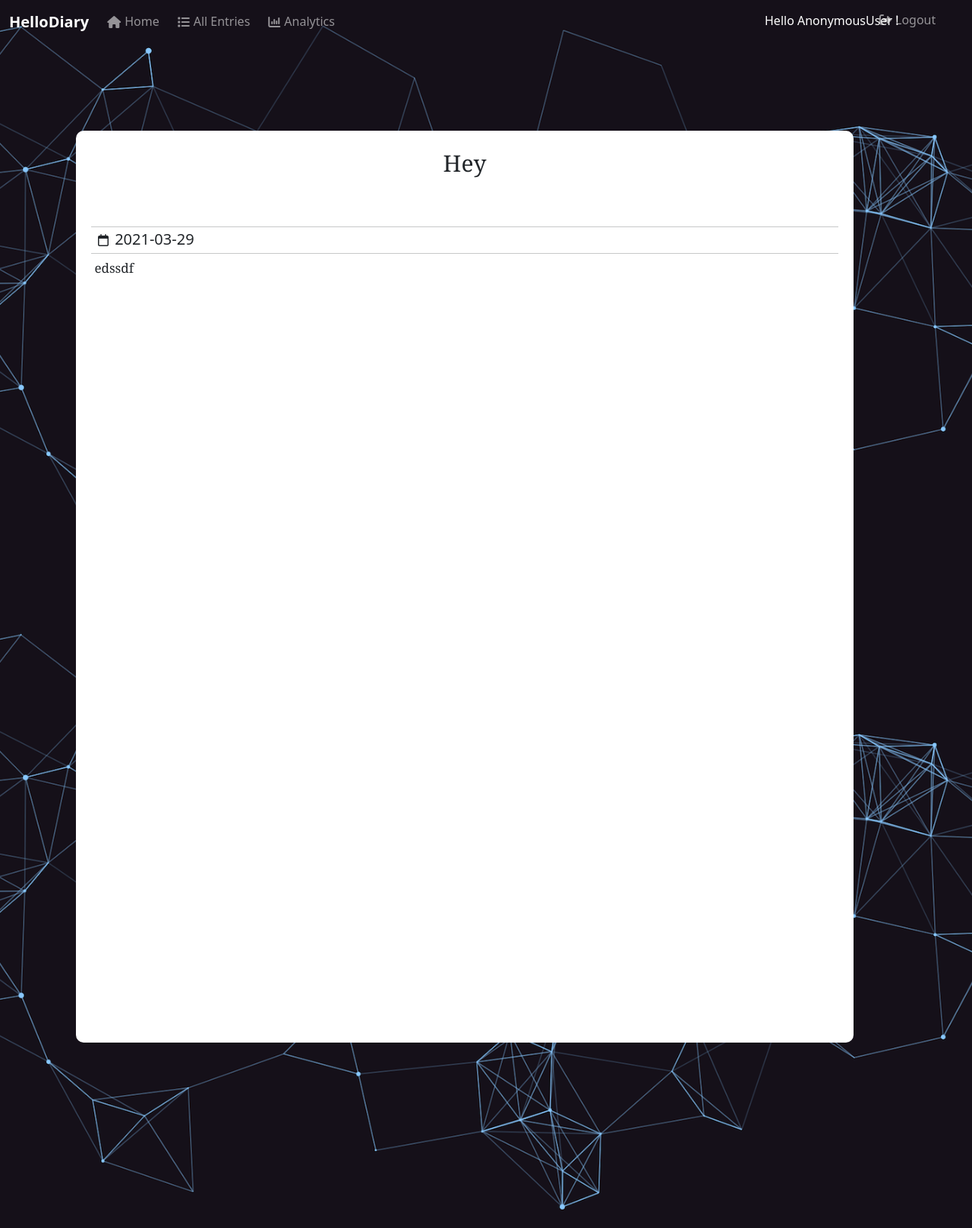
After one commit to KiranJ2000/hellodiary, a Django app: page /detail_view/1 in a window 1280 px wide. The commit adds this page. Shown: the top 1616 px of the page at 76% size. Run offline with Django 3.2, Linux system fonts and the light colour scheme; data comes from the database, SQL or seed files in the repository; both versions use the stored data as it was before the commit; some libraries are stand-ins or nearby versions.

Commit message:
created all entries and fixed some issues

```diff
--- a/hellodiary/diary/static/style/home.css
+++ b/hellodiary/diary/static/style/home.css
@@ -75,6 +75,11 @@
     width: 100%;
 }
 
+.main-heading {
+    padding-top: 0;
+    padding-bottom: 15px;
+}
+
 .main-link {
     outline: none;
     font-family: Open Sans, sans-serif;
@@ -106,6 +111,19 @@
     text-align: center;
 }
 
+.title-area-view {
+    width:100%;
+    height: 90px;
+    font-family: Georgia, 'Times New Roman', Times, serif;
+    font-size: 30px;
+    border: none;
+    resize: none;
+    text-align: center;
+    overflow-wrap: break-word;
+    overflow-y: auto;
+
+}
+
 .diary-outer {
     height: 100%;
 }
@@ -119,10 +137,54 @@
     border:none;
 }
 
+.diary-area-view {
+    width: 100%;
+    height: 1000px;
+    resize: none;
+    font-family: Georgia, 'Times New Roman', Times, serif;
+    font-size: 17px;
+    border:none;
+    overflow-y: auto;
+    overflow-wrap: break-word;
+    white-space: pre-wrap;
+}
+
+.home-outer {
+    display: flex;
+    align-items: center;
+}
+
+.home-icon {
+    margin-right: 5px;
+    margin-bottom: 15px;
+}
+
+.entries-outer {
+    display: flex;
+    align-items: center;
+    margin: 0 8px 0 8px;
+}
+
+.entries-icon {
+    margin-right: 5px;
+    margin-bottom: 15px;
+}
+
+.analytics-outer {
+    display: flex;
+    align-items: center;
+}
+
+.analytics-icon {
+    margin-right: 5px;
+    margin-bottom: 15px;
+}
+
 .logout-outer {
     display: flex;
     align-items: center;
 }
+
 
 .icon {
     margin-right: 5px;
--- a/hellodiary/diary/templates/base.html
+++ b/hellodiary/diary/templates/base.html
@@ -19,13 +19,14 @@
     <style>
         body {
             background-image: url('{% static "images/2ndpic.png" %}');
+            background-repeat: no-repeat;
+            background-attachment: fixed;
             background-size: cover;
             margin-bottom: 600px;
             width: 100%;
             overflow-x: hidden;
 
         }
-
     </style>
 
     <title>{% block title %}{% endblock title %}</title>
@@ -38,7 +39,7 @@
     <div>
         <nav class="navbar navbar-expand-lg navbar-dark">
             <div class="container-fluid">
-                <a class="navbar-brand" href="{% url 'home' %}"><b>HelloDiary</b></a>
+                <a class="navbar-brand main-heading" href="{% url 'home' %}"><b>HelloDiary</b></a>
                 <button class="navbar-toggler" type="button" data-bs-toggle="collapse" data-bs-target="#navbarNav"
                     aria-controls="navbarNav" aria-expanded="false" aria-label="Toggle navigation">
                     <span class="navbar-toggler-icon"></span>
@@ -47,16 +48,30 @@
                     <ul class="navbar-nav">
                         <li class="nav-item">
                             <a class="nav-link {% block home-active %}{% endblock home-active %}" aria-current="page"
-                                href="{% url 'home' %}">Home</a>
+                                href="{% url 'home' %}">
+                                <div class="home-outer">
+                                    <i class="fa fa-home home-icon" aria-hidden="true"></i>
+                                    <p class="home-text"> Home </p>
+                                </div>
+                            </a>
                         </li>
                         <li class="nav-item">
                             <a class="nav-link {% block allentries-active %}{% endblock allentries-active %}"
-                                href="{% url 'all_entries' %}">All
-                                Entries</a>
+                                href="{% url 'all_entries' %}">
+                                <div class="entries-outer">
+                                    <i class="fa fa-list entries-icon" aria-hidden="true"></i>
+                                    <p class="entries-text"> All Entries </p>
+                                </div>
+                            </a>
                         </li>
                         <li class="nav-item">
                             <a class="nav-link {%block analytics-active%}{%endblock analytics-active%}"
-                                href="{% url 'analytics' %}">Analytics</a>
+                                href="{% url 'analytics' %}">
+                                <div class="analytics-outer">
+                                    <i class="fa fa-bar-chart analytics-icon" aria-hidden="true"></i>
+                                    <p class="analytics-text"> Analytics </p>
+                                </div>
+                            </a>
                         </li>
                         <l1 class="nav-item greet-user">
                             <p> Hello {{request.user}} !</p>
--- /dev/null
+++ b/hellodiary/diary/templates/detailview.html
@@ -0,0 +1,30 @@
+{% extends 'base.html' %}
+
+{% block body %}
+
+<div class="create-diary-outer">
+    <div style="margin-top:50px;">
+        <div class="title-outer">
+            <div class="title-outer-1">
+                <p class ="title-area-view"> {{object.title}} </p>
+            </div>
+            <hr style="margin: 0;">
+
+            <div>
+                <span style="display: inline-block; padding-left: 9px;">
+                    <i class="fa fa-calendar-o" aria-hidden="true"></i>
+                </span>
+                <span style="display: inline-block;">
+                    <h5 style="margin:0; padding: 4px;">{{object.date_created}}</h5>
+                </span>
+            </div>
+
+            <hr style="margin-top: 2px; margin-bottom: 6px;">
+            <div class="diary-outer">
+                <p class="diary-area-view"> {{object.diary_entry}} </p>
+            </div>
+        </div>
+    </div>
+</div>
+
+{% endblock body %}
--- a/hellodiary/diary/urls.py
+++ b/hellodiary/diary/urls.py
@@ -1,5 +1,6 @@
 from django.urls import path
 from . import views
+from .views import DiaryDetailedView
 
 urlpatterns = [
     path('', views.login_page, name="login_page"),
@@ -8,6 +9,7 @@ urlpatterns = [
     path('diary/', views.home, name="home"),
     path('all_entries/', views.all_entries, name="all_entries"),
     path('analytics/', views.analytics, name="analytics"),
-    path('create_diary/', views.create_diary, name="create_diary")
+    path('create_diary/', views.create_diary, name="create_diary"),
+    path('detail_view/<str:pk>', DiaryDetailedView.as_view(), name="detail_view")
 
 ]
--- a/hellodiary/diary/views.py
+++ b/hellodiary/diary/views.py
@@ -7,6 +7,8 @@ from django.contrib.auth import authenticate, login, logout
 from django.contrib.auth.forms import UserCreationForm
 from django.contrib import messages
 from django.contrib.auth.decorators import login_required
+
+from django.views.generic.detail import DetailView
 
 from .decorators import unauntheticated_user
 
@@ -59,7 +61,10 @@ def home(request):
 
 @login_required(login_url='login_page')
 def all_entries(request):
-    return render(request, 'allentries.html')
+    diary = Diary.objects.filter(user=request.user).order_by('-pk')
+    context = {'forms' : diary}
+
+    return render(request, 'allentries.html', context)
 
 @login_required(login_url='login_page')
 def analytics(request):
@@ -70,20 +75,35 @@ def create_diary(request):
     current_user = request.user
     form = DiaryForm()
 
-    if request.method == 'POST':
-        form = DiaryForm(request.POST)
-        if form.is_valid:
-            diary = form.save(commit=False)
-            diary.user = current_user
-            diary.save()
-
-            return redirect('home')
-
-
     date = datetime.datetime.now().strftime("%d/%m/%Y")
     day = datetime.datetime.now().strftime("%a")
 
     full_date = day + '.' +  ' ' + date
 
+    if request.method == 'POST':
+
+        request.POST._mutable = True
+        request.POST['date_created'] = full_date
+        request.POST._mutable = False
+        form = DiaryForm(request.POST)
+
+        if form.is_valid():
+            diary = form.save(commit=False)
+            diary.user = current_user
+            diary.date_created = full_date
+            diary.save()
+
+            return redirect('home')
+
     context = {'form': form, 'full_date': full_date}
     return render(request, 'create_diary.html', context)
+
+
+class DiaryDetailedView(DetailView):
+    model = Diary
+    template_name = 'detailview.html'
+
+    def get_context_data(self, **kwargs):
+        context = super().get_context_data(**kwargs)
+
+        return context
```
Also changed, not shown: other parts of hellodiary/diary/static/style/home.css (+52 -0 lines), hellodiary/diary/templates/allentries.html (+36 -0 lines), hellodiary/db.sqlite3 (deleted). Lines whose indentation alone changed are shown as unchanged.
